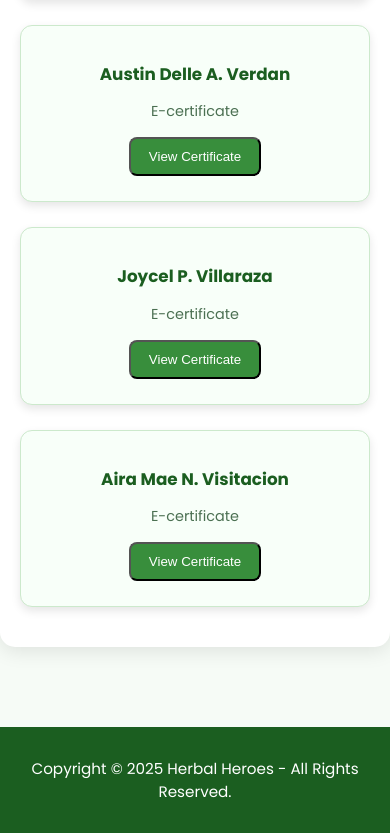
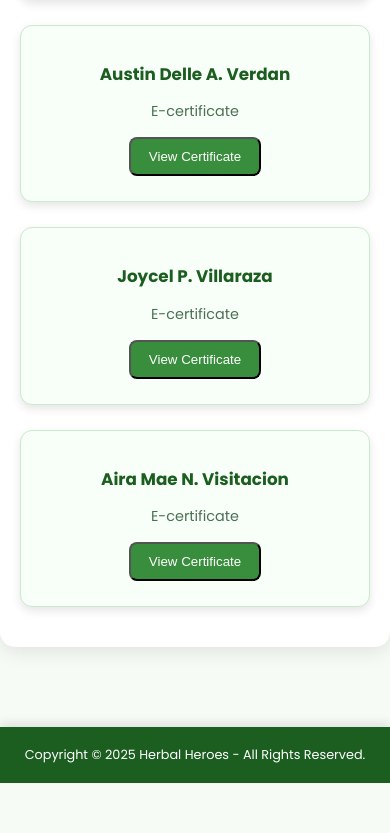
Before and after one commit to itsmejakeeeeee/Herbal-Heroes-Online-Orientation-Certificates, a plain HTML site: page index.html in a window 390 px wide. Shown: the part 10456-11289 px from the top of the page. After the commit the page ends 11239 px from the top, so only its background shows below. Drawn offline with Linux system fonts and the light colour scheme.

Commit message:
Update index.html

```diff
--- a/index.html
+++ b/index.html
@@ -299,9 +299,11 @@
     background: var(--green-dark);
     color: white;
     text-align: center;
-    padding: 30px;
+    padding: 30px 20px;
     font-size: 0.95em;
     margin-top: 40px;
+    line-height: 1.6;
+    box-shadow: 0 -4px 10px rgba(0, 0, 0, 0.1);
   }
 
   /* MODAL */
@@ -377,6 +379,28 @@
     .landing h1 { font-size: 2em; }
     .btn { font-size: 1em; padding: 12px 28px; }
   }
+
+  /* Responsive Footer Adjustments */
+@media (max-width: 992px) {
+  footer {
+    font-size: 0.9em;
+    padding: 25px 15px;
+  }
+}
+
+@media (max-width: 768px) {
+  footer {
+    font-size: 0.85em;
+    padding: 20px 15px;
+  }
+}
+
+@media (max-width: 480px) {
+  footer {
+    font-size: 0.8em;
+    padding: 18px 10px;
+  }
+}
 </style>
 </head>
 <body>
```
